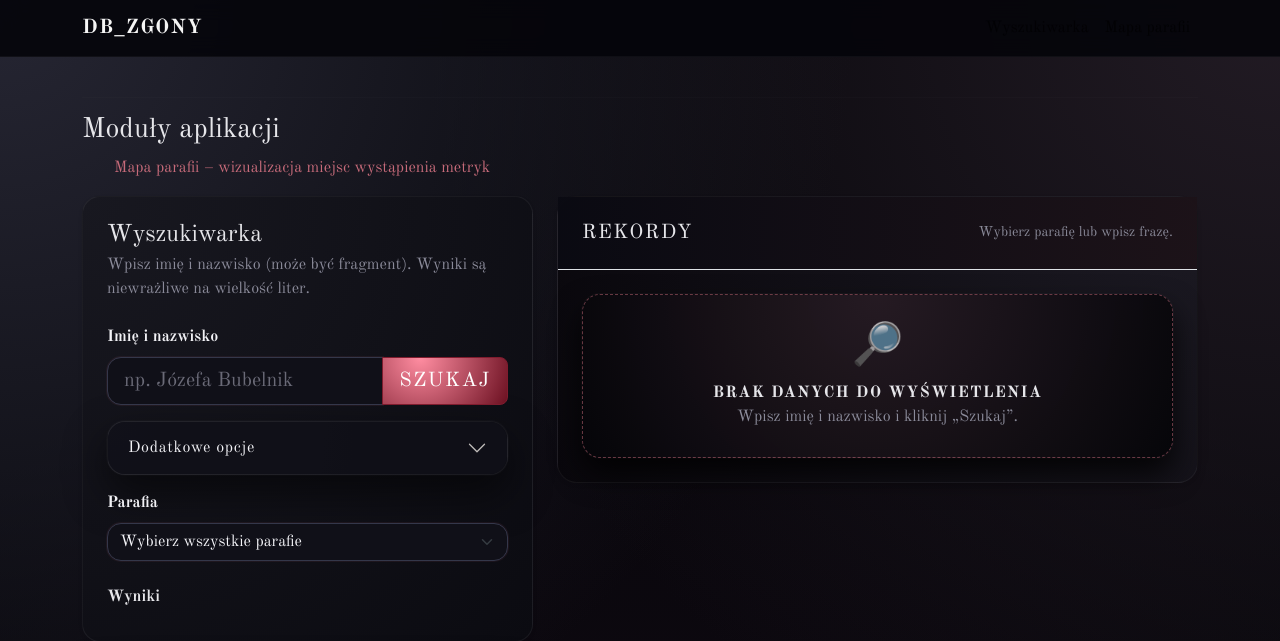
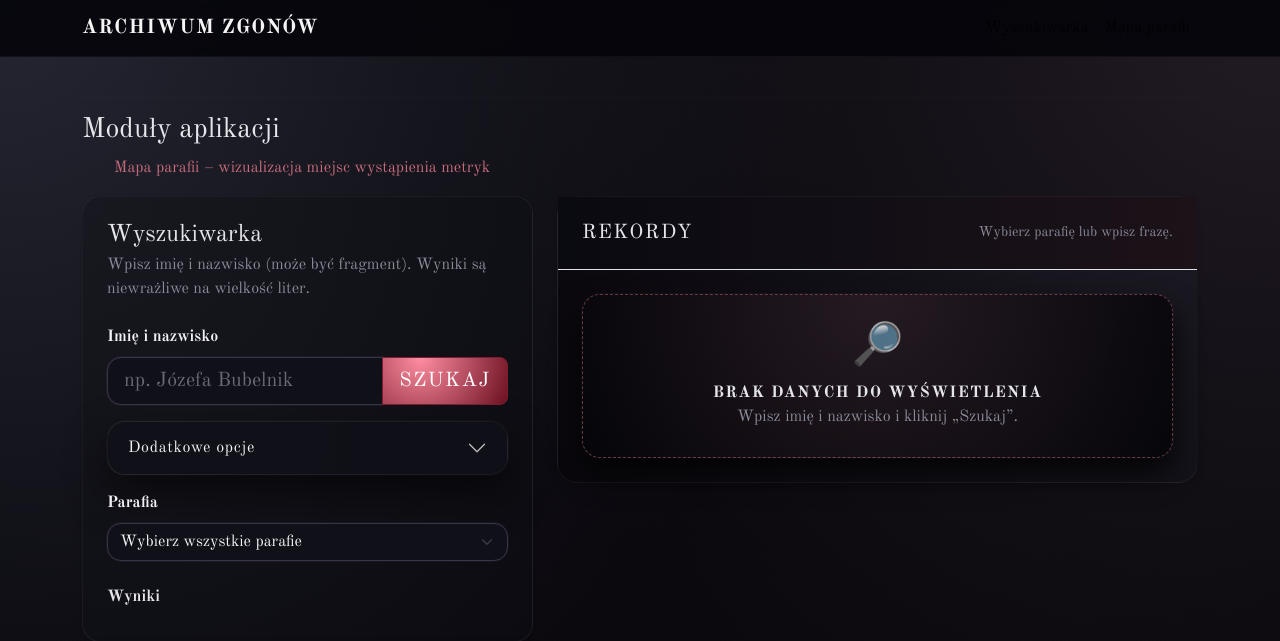
Before and after one commit to lanchesterr/death-searcher, a Flask app: page / in a window 1280 px wide. Shown: the top 641 px of the page. Run offline with Flask 3, Linux system fonts and the light colour scheme; data that the repository does not hold is empty; parts of the project's set-up code (start-up, migrations or seed data) failed here and were passed over; some libraries are stand-ins or nearby versions.

Commit message:
Update navbar brand text to 'Archiwum zgonów'

```diff
--- a/templates/base.html
+++ b/templates/base.html
@@ -21,7 +21,7 @@
 
 <nav class="navbar navbar-expand-lg bg-white border-bottom">
   <div class="container">
-    <span class="navbar-brand fw-semibold">db_zgony</span>
+    <span class="navbar-brand fw-semibold">Archiwum zgonów</span>
 
     <div class="collapse navbar-collapse">
       <ul class="navbar-nav ms-auto">
```
